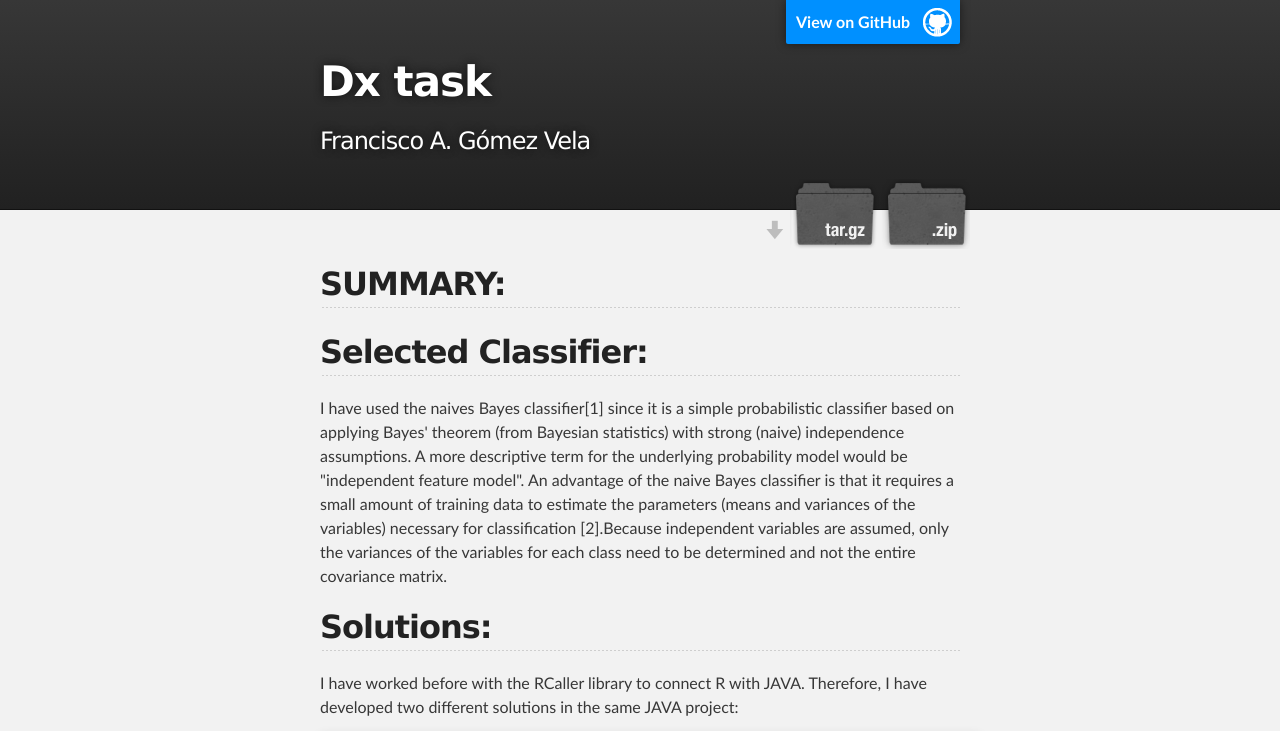
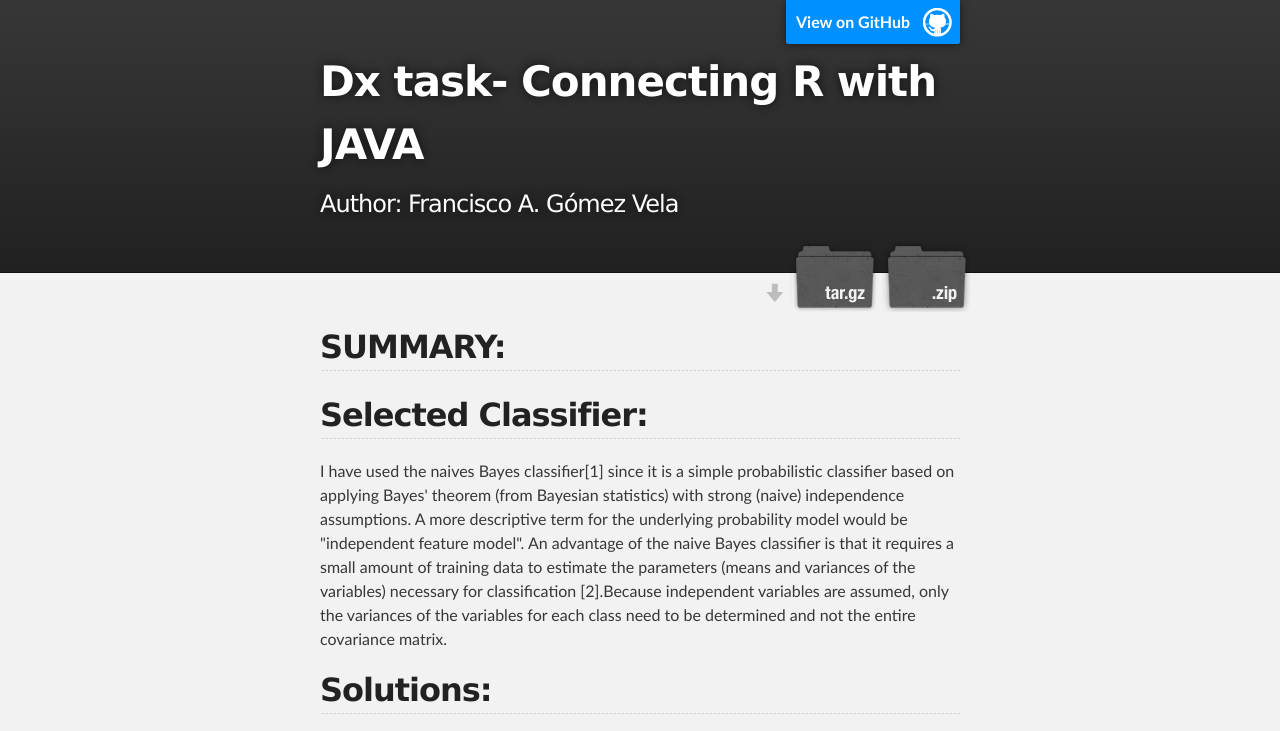
Before and after one commit to fgomezvela/UniversalDXTask, a plain HTML site: page index.html in a window 1280 px wide. Shown: the top 731 px of the page. Drawn offline with Linux system fonts and the light colour scheme.

```diff
--- a/index.html
+++ b/index.html
@@ -4,11 +4,11 @@
   <head>
     <meta charset='utf-8' />
     <meta http-equiv="X-UA-Compatible" content="chrome=1" />
-    <meta name="description" content="Dx task : Francisco A. Gómez Vela " />
+    <meta name="description" content="Dx task- Connecting R with JAVA : Author: Francisco A. Gómez Vela " />
 
     <link rel="stylesheet" type="text/css" media="screen" href="stylesheets/stylesheet.css">
 
-    <title>Dx task</title>
+    <title>Dx task- Connecting R with JAVA</title>
   </head>
 
   <body>
@@ -18,8 +18,8 @@
         <header class="inner">
           <a id="forkme_banner" href="https://github.com/fgomezvela/DxTask">View on GitHub</a>
 
-          <h1 id="project_title">Dx task</h1>
-          <h2 id="project_tagline">Francisco A. Gómez Vela </h2>
+          <h1 id="project_title">Dx task- Connecting R with JAVA</h1>
+          <h2 id="project_tagline">Author: Francisco A. Gómez Vela </h2>
 
             <section id="downloads">
               <a class="zip_download_link" href="https://github.com/fgomezvela/DxTask/zipball/master">Download this project as a .zip file</a>
@@ -71,8 +71,8 @@ An advantage of the naive Bayes classifier is that it requires a small amount of
 
 <p>To start Rserve is from within R, just type:</p>
 
-<pre><code>    library(Rserve)
-    Rserve()
+<pre><code>library(Rserve)
+Rserve()
 </code></pre>
 
 <p>RCaller Solution:
@@ -147,7 +147,7 @@ j) fractal dimension ("coastline approximation" - 1)
     <!-- FOOTER  -->
     <div id="footer_wrap" class="outer">
       <footer class="inner">
-        <p class="copyright">Dx task maintained by <a href="https://github.com/fgomezvela">fgomezvela</a></p>
+        <p class="copyright">Dx task- Connecting R with JAVA maintained by <a href="https://github.com/fgomezvela">fgomezvela</a></p>
         <p>Published with <a href="http://pages.github.com">GitHub Pages</a></p>
       </footer>
     </div>
```
Also changed, not shown: params.json (+1 -1 lines).
